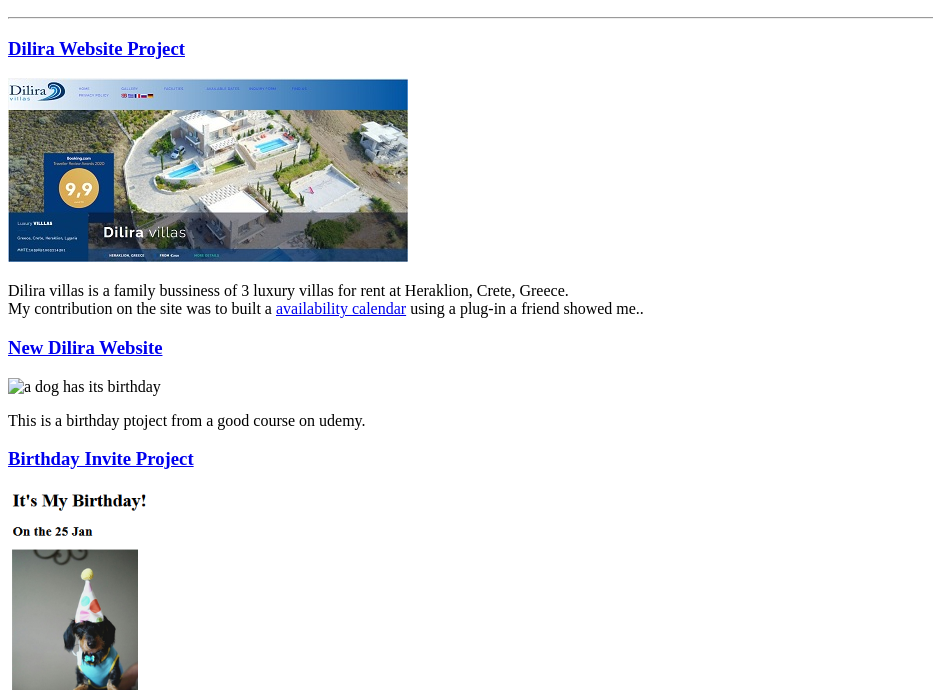
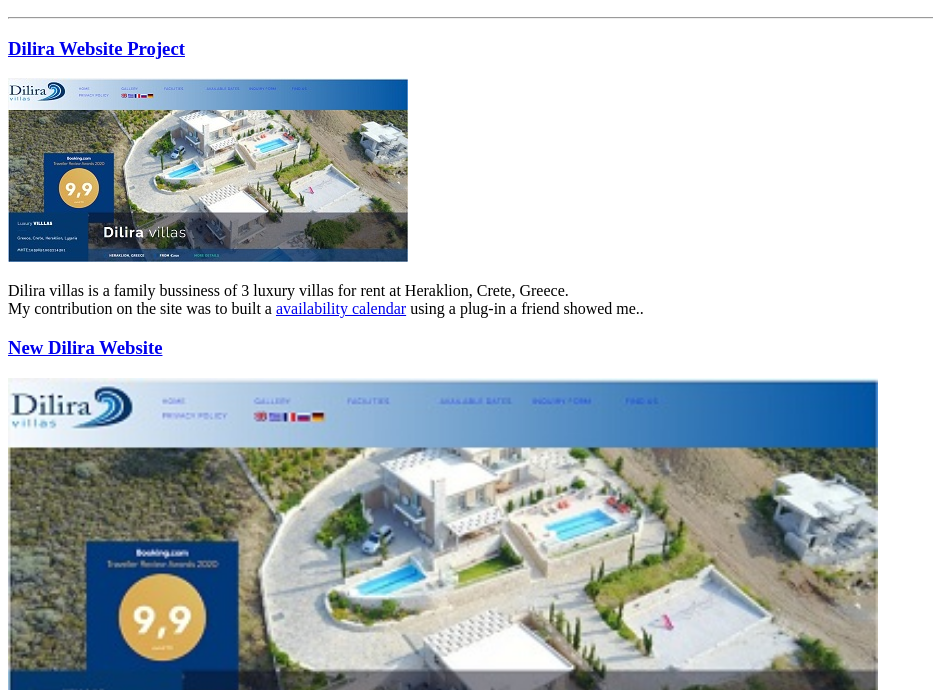
Before and after one commit to rami-alex/html-portofolio, a plain HTML site: page index.html in a window 1280 px wide. Shown: the part 110-800 px from the top of the page, without its empty margins (0-933 px from the left). Drawn offline with Linux system fonts and the light colour scheme.

Commit message:
Update index.html

```diff
--- a/index.html
+++ b/index.html
@@ -13,7 +13,7 @@
     <p>Dilira villas is a family bussiness of 3 luxury villas for rent at Heraklion, Crete, Greece. <br>My contribution on the site was to built a <a href="https://dilira.gr/available-dates/">availability calendar</a> using a plug-in a friend showed me..</p>
 
     <a href="https://dev.dilira.gr/"><h3>New Dilira Website</h3></a>
-    <img src="./assets/images/" alt="a dog has its birthday" height="400">
+    <img src="assets/images/diliravillapreview.jpg" alt="a dog has its birthday" height="400">
     <p>This is a birthday ptoject from a good course on udemy.</p>
 
     <a href="./public/birthday-invite.html"><h3>Birthday Invite Project</h3></a>
```
